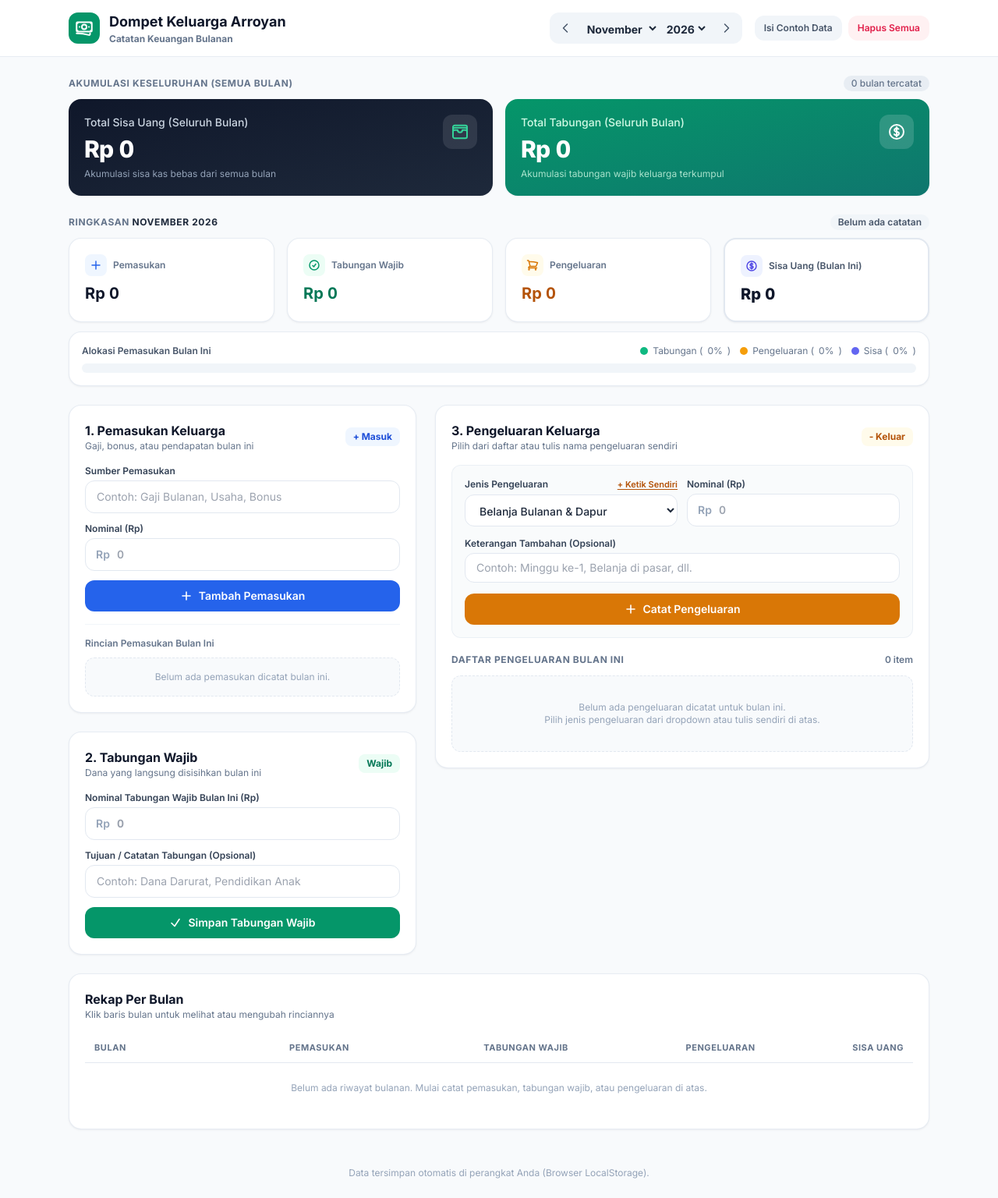
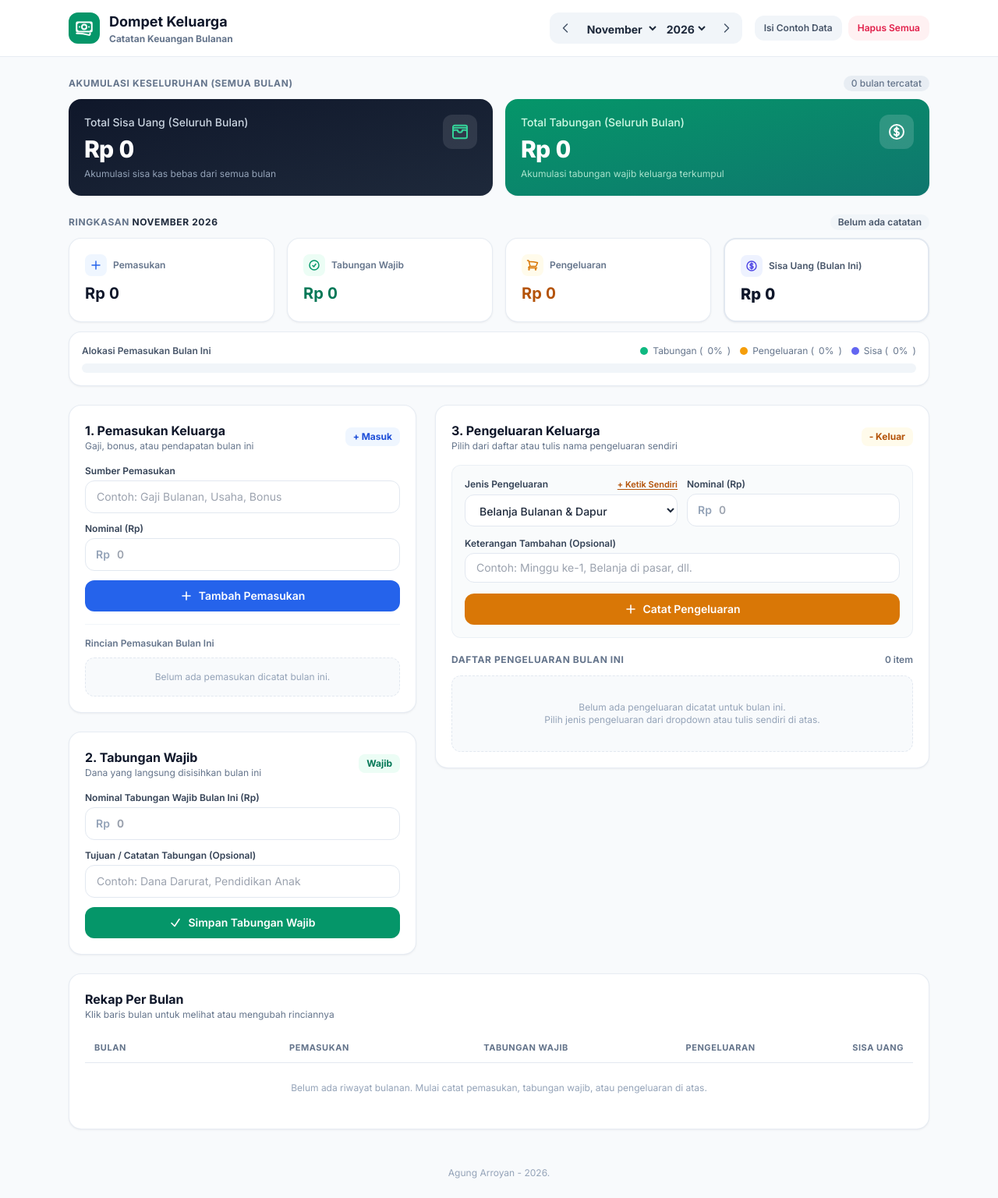
Before and after one commit to AgungArroyan/Duit-Arroyan, a plain HTML site: page index.html in a window 1280 px wide. Shown: the whole page at 78% size. Drawn offline with nearby package versions, Linux system fonts and the light colour scheme.

Commit message:
Update index.html

```diff
--- a/index.html
+++ b/index.html
@@ -77,7 +77,7 @@
             </svg>
           </div>
           <div>
-            <h1 class="text-base sm:text-lg font-bold text-slate-900 leading-tight">Dompet Keluarga Arroyan
+            <h1 class="text-base sm:text-lg font-bold text-slate-900 leading-tight">Dompet Keluarga
             <p class="text-xs text-slate-500">Catatan Keuangan Bulanan</p>
           </div>
         </div>
@@ -499,7 +499,7 @@
 
   <!-- Footer Simpel -->
   <footer class="max-w-6xl w-full mx-auto px-4 sm:px-6 py-6 text-center text-xs text-slate-400">
-    Data tersimpan otomatis di perangkat Anda (Browser LocalStorage).
+    Agung Arroyan - 2026.
   </footer>
 
   <script>
```
